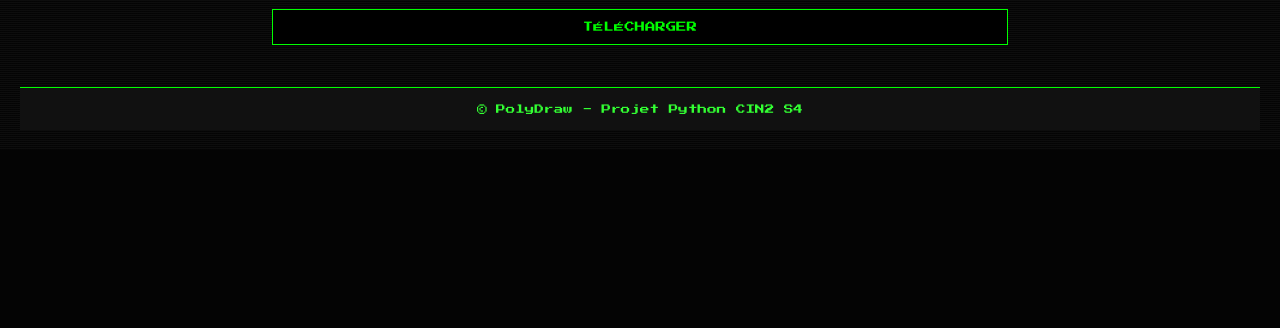
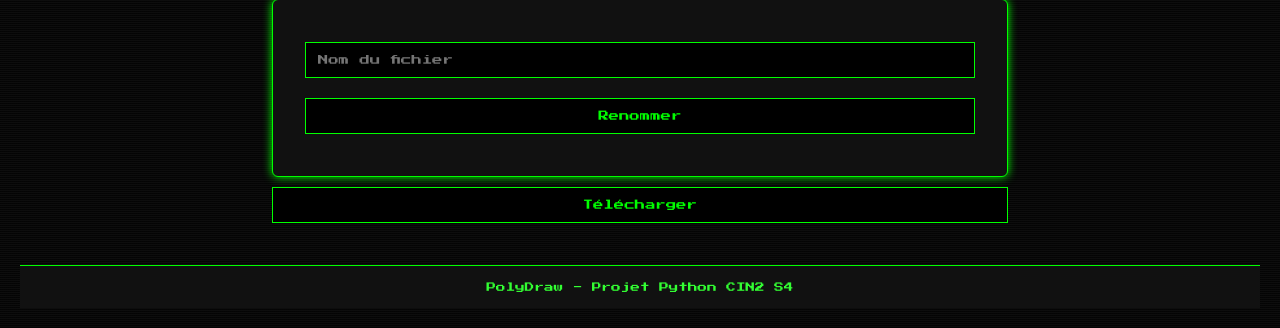
Before and after one commit to Zotiqx/Initiation_Python, a Flask app: page /generateur in a window 1280 px wide. Shown: the part 1193-1521 px from the top of the page. Before the commit the page ends 1323 px from the top, so only its background shows below. Run offline with Flask 3, Linux system fonts and the light colour scheme; the visitor is signed in with stand-in values (Sample User, id 1).

Commit message:
ajout du changement de nom

```diff
--- a/Python/app.py
+++ b/Python/app.py
@@ -16,20 +16,38 @@ def accueil():
 @app.route('/generateur', methods=['GET', 'POST'])
 def index():
     if request.method == 'POST':
-        try:
-            nb_cotes = int(request.form['nb_cotes'])
-            profondeur = int(request.form['répétition'])
-            taille = int(request.form['taille'])
-            angle = float(request.form['angle'])
-            couleur = request.form['couleur']
-            filename = generer_motif(nb_cotes, profondeur, taille, angle, couleur)
-            session['image_path'] = url_for('static', filename=f'motifs/{filename}')
-            return redirect(url_for('index'))
-        except Exception as e:
-            return render_template('generateur.html', error=str(e))
+        if 'nom_fichier_existant' in request.form:
+            ancien_nom = request.form['nom_fichier_existant']
+            nouveau_nom = request.form['nom_nouveau'].strip()
+            if ancien_nom and nouveau_nom:
+                dossier = os.path.join('static', 'motifs')
+                ancien_chemin = os.path.join(dossier, ancien_nom)
+                nouveau_fichier = f"{nouveau_nom}.png"
+                nouveau_chemin = os.path.join(dossier, nouveau_fichier)
+                if os.path.exists(ancien_chemin):
+                    os.rename(ancien_chemin, nouveau_chemin)
+                    session['image_path'] = url_for('static', filename=f'motifs/{nouveau_fichier}')
+                    session['generated_filename'] = nouveau_fichier
+                    return redirect(url_for('index'))
+        else:
+            try:
+                nb_cotes = int(request.form['nb_cotes'])
+                profondeur = int(request.form['répétition'])
+                taille = int(request.form['taille'])
+                angle = float(request.form['angle'])
+                couleur = request.form['couleur']
+                filename = generer_motif(nb_cotes, profondeur, taille, angle, couleur)
+                session['image_path'] = url_for('static', filename=f'motifs/{filename}')
+                session['generated_filename'] = filename
+                return redirect(url_for('index'))
+
+            except Exception as e:
+                return render_template('generateur.html', error=str(e))
 
     image_path = session.pop('image_path', None)
-    return render_template('generateur.html', image_path=image_path)
+    generated_filename = session.pop('generated_filename', None)
+    return render_template('generateur.html', image_path=image_path, generated_filename=generated_filename)
+
 
 
 @app.route('/a-propos')
--- a/Python/templates/about.html
+++ b/Python/templates/about.html
@@ -19,7 +19,7 @@
     </nav>
 
     <footer>
-      <p>© PolyDraw - Projet Python CIN2 S4</p>
+      <p>PolyDraw - Projet Python CIN2 S4</p>
     </footer>
   </body>
 </html>
--- a/Python/templates/generateur.html
+++ b/Python/templates/generateur.html
@@ -31,8 +31,8 @@
           <input type="number" name="taille" placeholder="TAILLE" required />
           <input type="number" step="any" name="angle" placeholder="ANGLE DE ROTATION" required />
           <div class="color-inputs">
-            <input type="text" name="couleur" placeholder="COULEUR (nom ou code hex)" required>
-            <input type="color" name="picker" value="#00ff00" onchange="document.querySelector('input[name=couleur]').value = this.value">
+            <input type="text" name="couleur" placeholder="COULEUR" required />
+            <input type="color" name="picker" value="#00ff00" onchange="document.querySelector('input[name=couleur]').value = this.value" />
           </div>
 
           <button type="submit">[GÉNÉRER]</button>
@@ -46,14 +46,20 @@
           <div class="image-container">
             <h2>:: MOTIF GÉNÉRÉ</h2>
             <img src="{{ image_path }}" alt="Motif généré" />
-            <a href="{{ image_path }}" download><button>TÉLÉCHARGER</button></a>
+            <form method="POST">
+              <input type="hidden" name="nom_fichier_existant" value="{{ generated_filename }}" />
+              <input type="text" name="nom_nouveau" placeholder="Nom du fichier" />
+              <button type="submit">Renommer</button>
+            </form>
+
+            <a href="{{ image_path }}" download><button type="button">Télécharger</button></a>
           </div>
         {% endif %}
       </section>
     </main>
 
     <footer>
-      <p>© PolyDraw - Projet Python CIN2 S4</p>
+      <p>PolyDraw - Projet Python CIN2 S4</p>
     </footer>
   </body>
 </html>
```
Also changed, not shown: Python/static/motifs/CACA.png (added), Python/static/motifs/motif_20250621114841.png (added).
